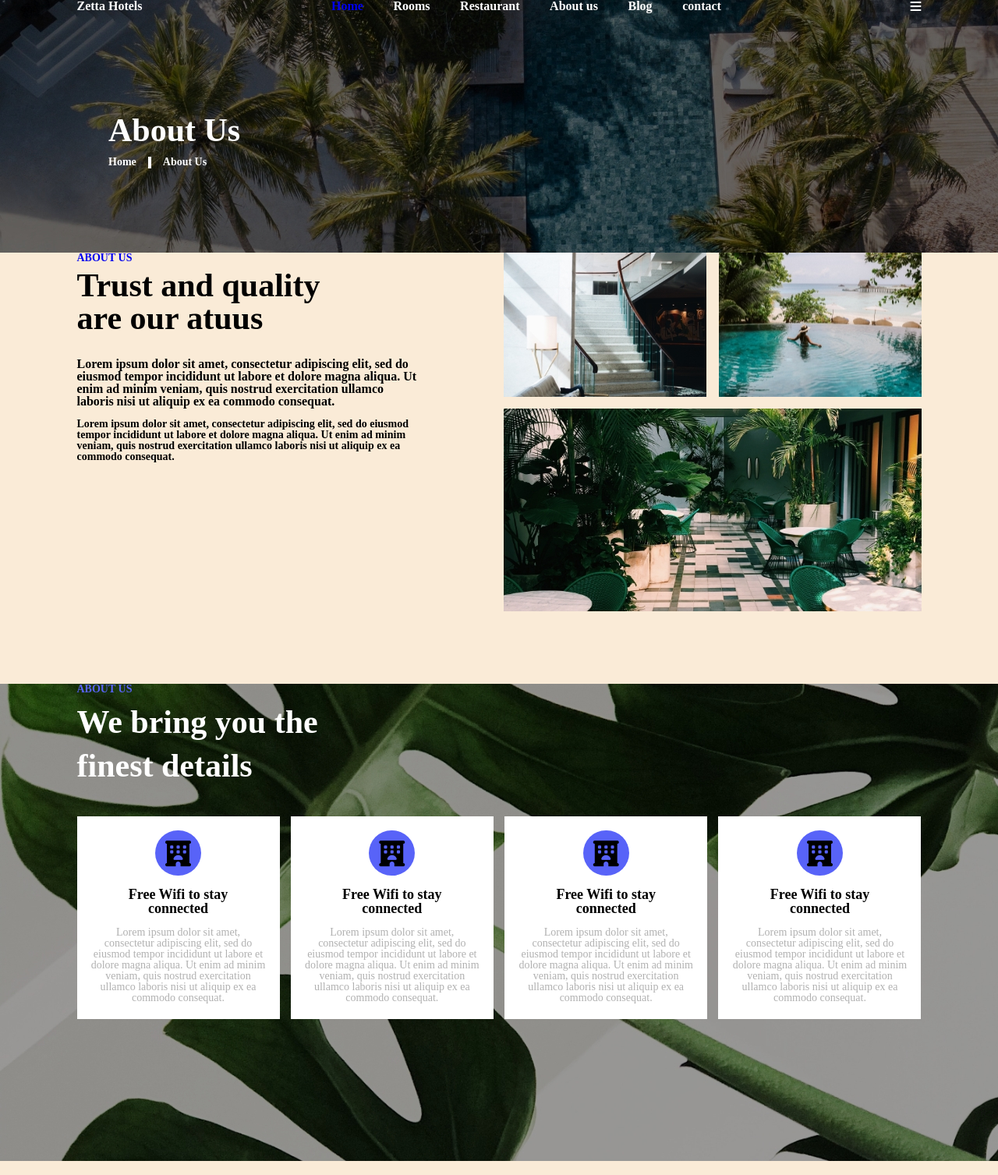
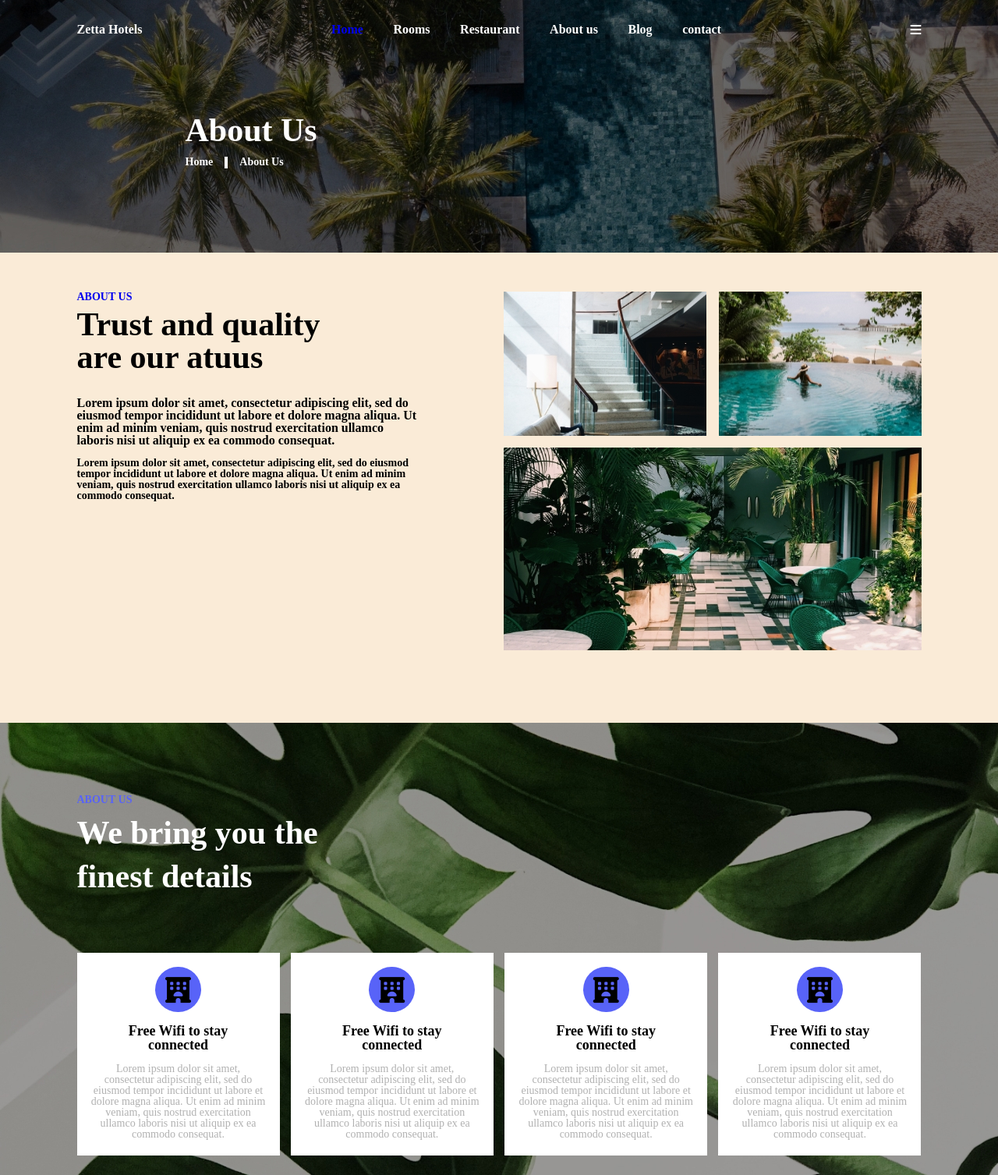
Before and after one commit to LikaChikhladze/lesson-9, a plain HTML site: page index.html in a window 1280 px wide. Shown: the top 1507 px of the page at 78% size. Drawn offline with Linux system fonts and the light colour scheme.

Commit message:
needs some details

```diff
--- a/css/responsive.css
+++ b/css/responsive.css
@@ -5,10 +5,7 @@
 }
 @media (max-width:1040px) {
   .block-4,
-  .block-wraper {
-    height: auto;
-  }
-  .bg-image2 {
+  .section-wraper {
     height: auto;
   }
   .boxes {
@@ -18,7 +15,9 @@
   .boxes:nth-child(2) {
     margin-bottom: 30px;
   }
-}
+  /* .bg-image2 {
+    height: auto; */
+  }
 
 @media (max-width:980px) {
   .fa-bars {
@@ -70,3 +69,7 @@
     height: auto;
   }
 }
+
+@media (max-widt:320px) {
+
+}
--- a/css/style.css
+++ b/css/style.css
@@ -20,6 +20,7 @@ body {
   /* padding-top: 30px; */
   /* margin-top: 30px; */
   font-weight: bolder;
+  position: relative;
 }
 .header-fix {
   max-width: 1083px;
@@ -27,6 +28,8 @@ body {
   display: flex;
   position: fixed;
   justify-content: space-between;
+  position: absolute;
+  top: 30px;
 }
 .nav-ul {
   width: 500px;
@@ -72,6 +75,7 @@ body {
   color: #000;
   justify-content: space-between;
   flex-wrap: wrap;
+  margin-top: 50px;
 }
 /* section2-1 */
 .block-1 {
@@ -145,6 +149,12 @@ body {
   justify-content: space-between;
   text-align: center;
   margin-top: 33px;
+  position: absolute;
+  top: 262px;
+}
+.block-3 {
+  position: absolute;
+  top: 92px;
 }
 .boxes h3 {
   max-width: 165px;
@@ -153,7 +163,6 @@ body {
   color: #000000;
   font-size: 18px;
   height: 51px;
-
 }
 .boxes {
   background-color: #FFFFFF;
```
